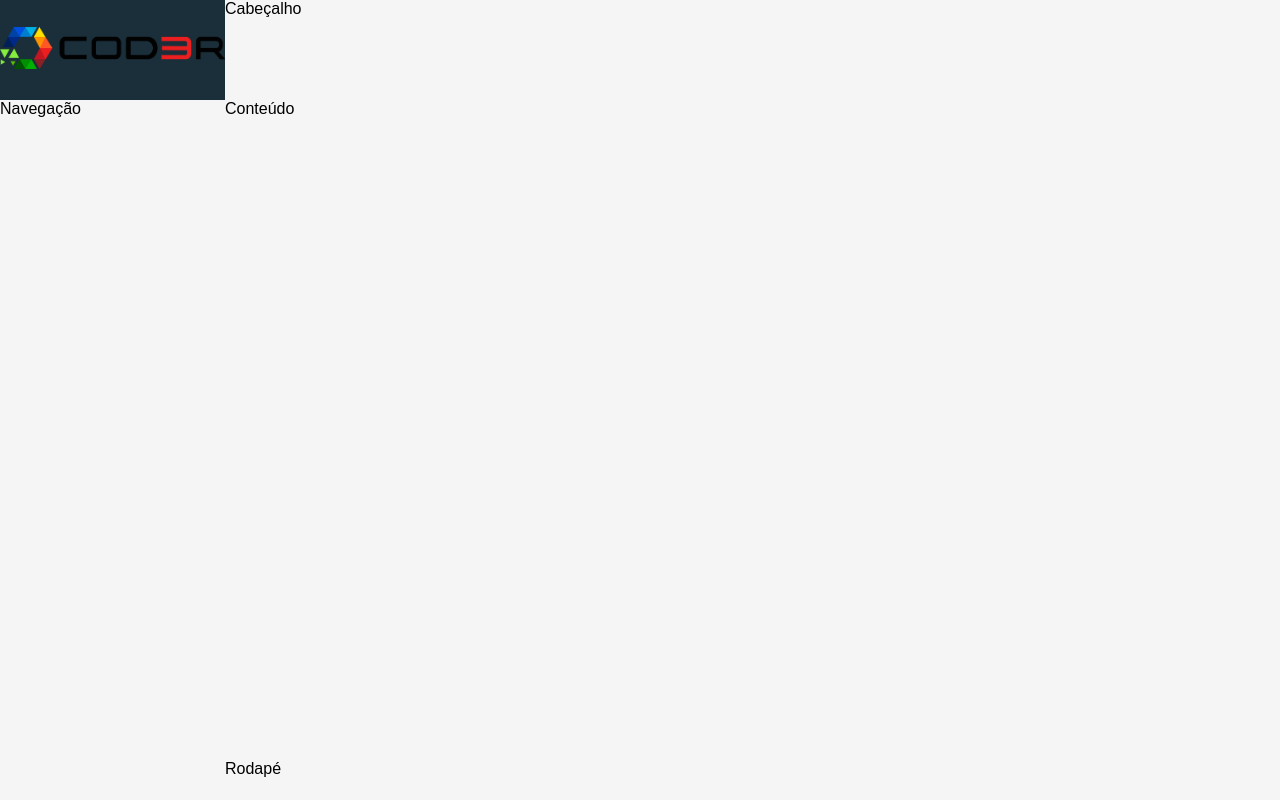
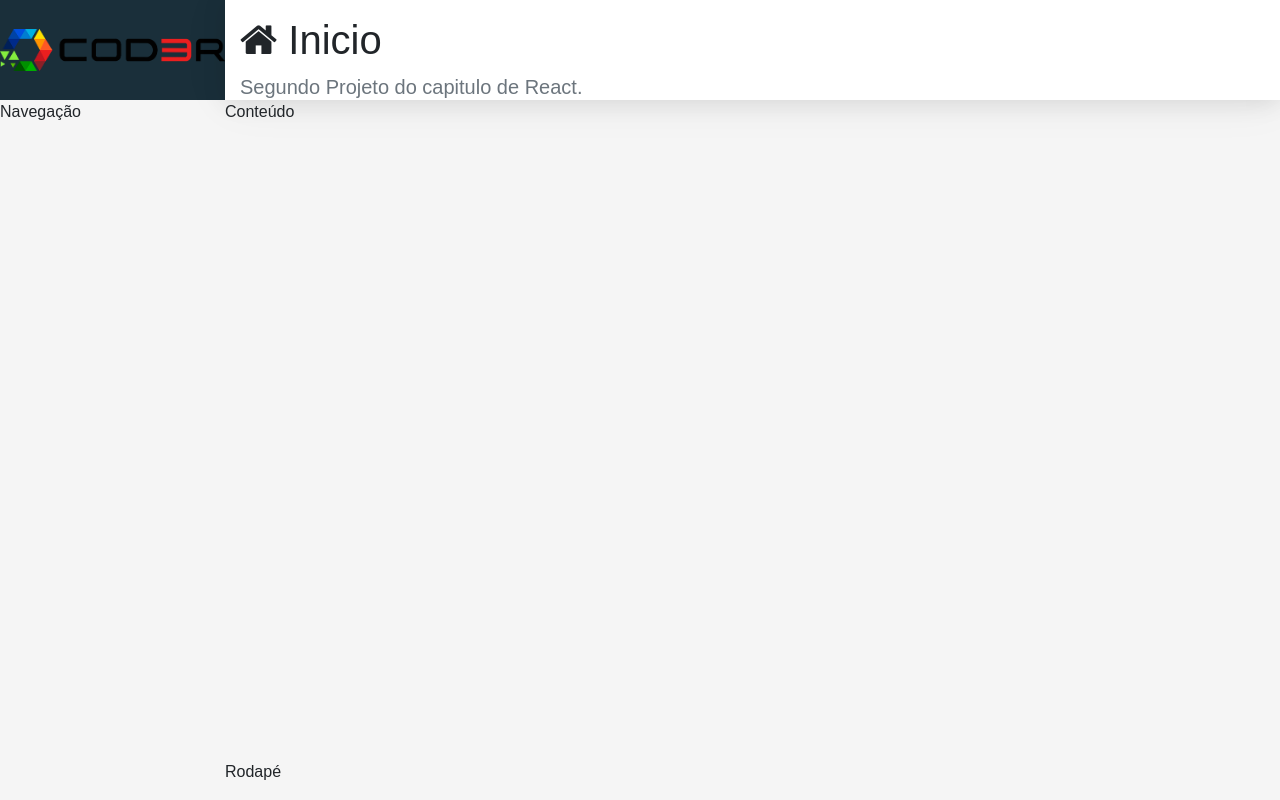
Before and after one commit to TiagoMiranda009/cadastroDeUsuarios, a React (Create React App) app in the folder frontend/: page / in a window 1280 px wide. Built offline with nearby package versions, Linux system fonts and the light colour scheme.

Commit message:
Adicionando os componetes de cabeçalho

```diff
--- a/frontend/src/componentes/template/Header.css
+++ b/frontend/src/componentes/template/Header.css
@@ -0,0 +1,11 @@
+header.header {
+    background-color: #FFF;
+    padding: 0px 15px;
+    overflow: hidden;
+    white-space: nowrap;
+    box-shadow: var(--shadow);
+}
+
+header.header {
+    font-size: 1.8;
+}
--- a/frontend/src/componentes/template/Header.jsx
+++ b/frontend/src/componentes/template/Header.jsx
@@ -2,6 +2,9 @@ import './Header.css'
 import React from 'react'
 
 export default props =>
-    <header className="header">
-        Cabeçalho
+    <header className="header d-none d-sm-flex flex-column">
+        <h1 className="mt-3">
+            <i className={`fa fa-${props.icon}`}></i> {props.title}
+        </h1>
+<p className="lead text-muted">{props.subtitle}</p>
     </header>
--- a/frontend/src/componentes/template/Main.jsx
+++ b/frontend/src/componentes/template/Main.jsx
@@ -2,9 +2,9 @@ import './Main.css'
 import React from 'react'
 import Header from './Header'
 
-export default prpos =>
+export default props =>
     <React.Fragment>
-        <Header />
+        <Header {...props}/>
         <main className="content">
             Conteúdo
         </main>
--- a/frontend/src/main/App.jsx
+++ b/frontend/src/main/App.jsx
@@ -1,3 +1,5 @@
+import 'bootstrap/dist/css/bootstrap.min.css'
+import 'font-awesome/css/font-awesome.min.css'
 import './App.css'
 import React from 'react'
 
@@ -10,6 +12,7 @@ export default props =>
     <div className="app">
         <Logo />
         <Nav />
-        <Main />
+        <Main icon="home" title="Inicio"
+            subtitle="Segundo Projeto do capitulo de React." />
         <Footer />
     </div>
```
